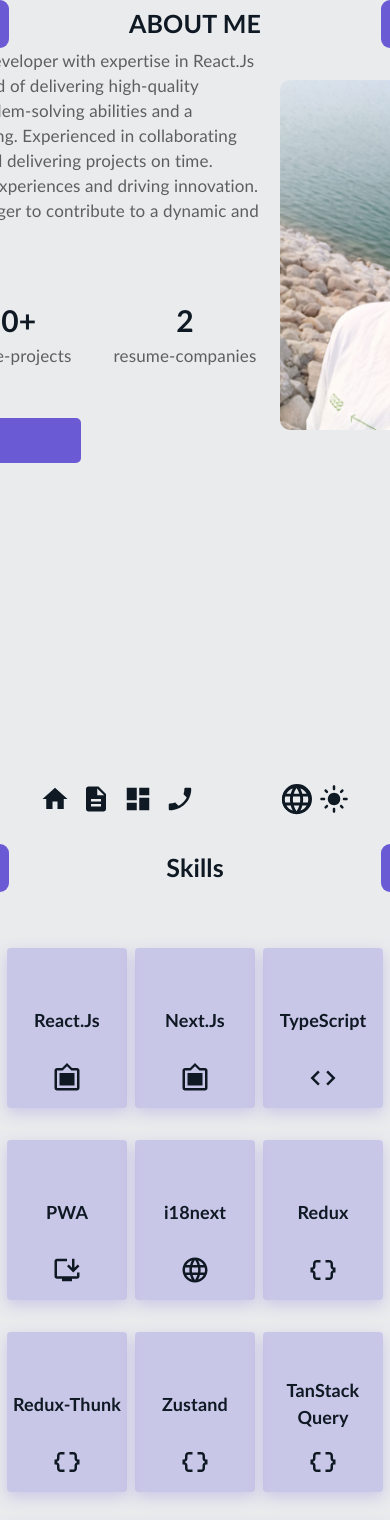
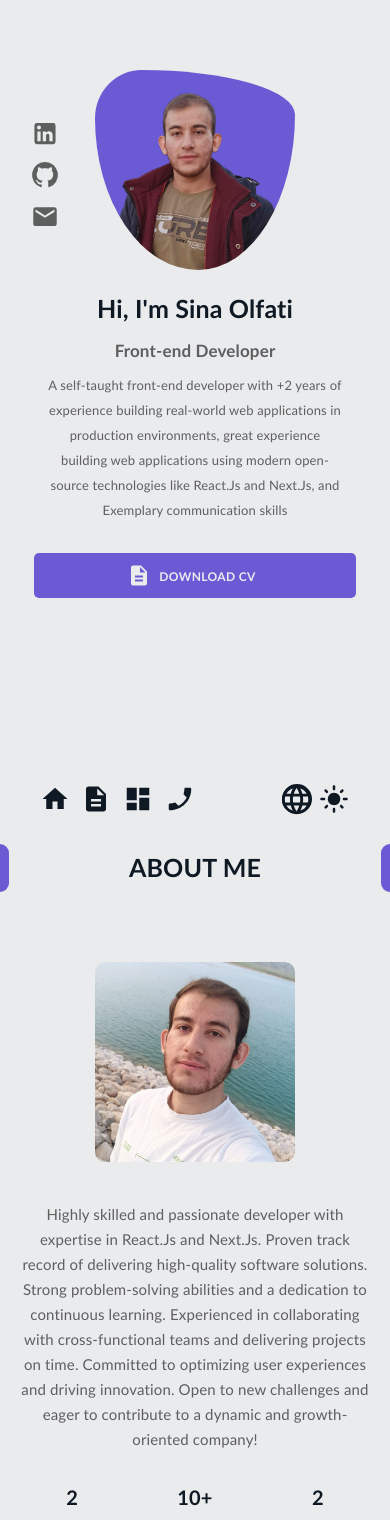
Before and after one commit to sina-olfati/sina-olfati-site, a React (Create React App) app: page /sina-olfati-site in a window 390 px wide. Shown: the top 1520 px of the page. Built offline with nearby package versions, Linux system fonts and the light colour scheme; a web font is replaced by a local one.

Commit message:
About: completed

```diff
--- a/src/components/resume/About.css
+++ b/src/components/resume/About.css
@@ -6,11 +6,11 @@
     position: relative;
 }
 
-/* data in center */
+/* about-c.about-content in center */
 .centering {
     /* border: solid 10px red; */
-    /* position: absolute; */
-    inset: 0;
+    /* position: absolute;
+    inset: 0; */
     display: flex;
     align-items: center;
     justify-content: center;
@@ -22,9 +22,10 @@
     align-items: center;
     justify-content: space-between;
     width: 950px;
+    margin-bottom: 100px;
 }
 
-.texts {
+.info {
     /* border: solid 1px black; */
     display: flex;
     flex-direction: column;
@@ -32,13 +33,9 @@
     justify-content: center;
     color: var(--mui-palette-info-light);
     width: 500px;
-    margin-right: 20px;
-}
-.about-container:lang(fa) .texts {
-    margin-left: 20px;
 }
 
-.texts p {
+.info p {
     /* border: solid 1px red; */
     font-size: 17px;
     font-weight: 500;
@@ -52,7 +49,7 @@
     align-items: center;
     justify-content: space-between;
     list-style: none;
-    margin-top: 50px;
+    margin: 50px 0;
 }
 
 .item {
@@ -79,15 +76,13 @@
     padding: 0;
 }
 
-.cv-button {
-    /* border: solid 1px blue; */
-    margin-top: 50px;
-}
+/* .cv-button {
+    border: solid 1px blue;
+} */
 
 /* image */
-.about-content .image-container {
+.about-content .image {
     /* border: solid 1px red; */
-    /* border-radius: 53% 47% 65% 35% / 22% 23% 77% 78% ; */
     width: 350px;
     height: 350px;
     background-color: var(--mui-palette-secondary-main);
@@ -100,20 +95,77 @@
     border-radius: 10px;
     /* animation: image-container 5s ease-in-out infinite; */
 }
-.about-container:lang(fa) .image-container {
-    /* border: solid 1px red; */
+/* .about-container:lang(fa) .image {
     transform: rotateY(180deg);
-}
+} */
 
-@keyframes image-container {
+/* @keyframes image-container {
     0% {border-radius: 53% 47% 65% 35% / 22% 23% 77% 78% ;}
-    /* 50% {border-radius: 66% 34% 81% 19% / 55% 49% 51% 45%    } */
     33% {border-radius: 23% 77% 48% 52% / 24% 22% 78% 76% }
     67% {border-radius: 39% 61% 79% 21% / 34% 50% 50% 66% }
     100% {border-radius: 53% 47% 65% 35% / 22% 23% 77% 78% ;}
+} */
+
+
+
+
+@media only screen and (max-width: 1140px) {
+    .about-content {
+        /* border: solid 5px red; */
+        flex-direction: column;
+        justify-content: center;
+    }
+    .info {
+        align-items: center;
+        margin-top: 40px;
+    }
+    .info h3 {
+        font-size: 25px;
+    }
+    .info p {
+        font-size: 15px;
+        text-align: center;
+        width: 100%;
+    }
+    .about-content .image {
+        width: 250px;
+        height: 250px;
+    }
 }
 
-.image-container img {
-    width: 100%;
-    height: 100%;
+@media only screen and (max-width: 660px) {
+    .about-content {
+        justify-content: start;
+        padding-top: 70px;
+    }
+    .info{
+        width: 100%;
+    }
+    .info p {
+        /* border: solid 1px red; */
+        width: 80%;
+    }
+    .items {
+        width: 90%;
+        margin: 30px 0;
+    }
+    .item p {
+        width: 100%;
+    }
 }
+
+@media only screen and (max-width: 420px) {
+    .info p {
+        width: 90%;
+    }
+    .item h3 {
+        font-size: 20px;
+    }
+    .item p {
+        width: 100%;
+    }
+    .about-content .image {
+        width: 200px;
+        height: 200px;
+    }
+}
--- a/src/components/resume/About.tsx
+++ b/src/components/resume/About.tsx
@@ -45,8 +45,11 @@ const About = () => {
       <div className='centering'>
         <div className='about-content'>
 
+            {/* image */}
+            <div className="image"></div>
+
             {/* texts */}
-            <div className="texts">
+            <div className="info">
             <p>{t("resume-describtion")}</p>
             <ul className='items'>
                 {data.map((i: any) => (
@@ -61,11 +64,6 @@ const About = () => {
             </div>
             </div>
 
-            {/* image */}
-            <div className="image-container">
-            {/* <img src="" alt="my picture sina olfati" /> */}
-            </div>
-
         </div>
       </div>
 
--- a/src/screens/Home.tsx
+++ b/src/screens/Home.tsx
@@ -28,10 +28,10 @@ const Home = ({ theme }: any) => {
       <Menu page="nothing" theme={theme} />
       <UpButton />
 
-      {/* <Front /> */}
+      <Front />
       <Resume />
-      {/* <Portfolio /> */}
-      {/* <Contact /> */}
+      <Portfolio />
+      <Contact />
     </div>
   );
 };
```
